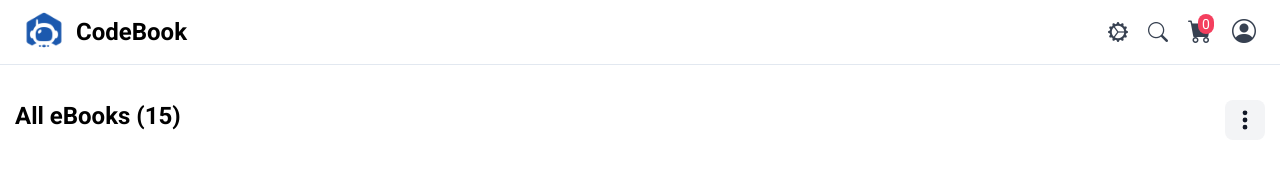
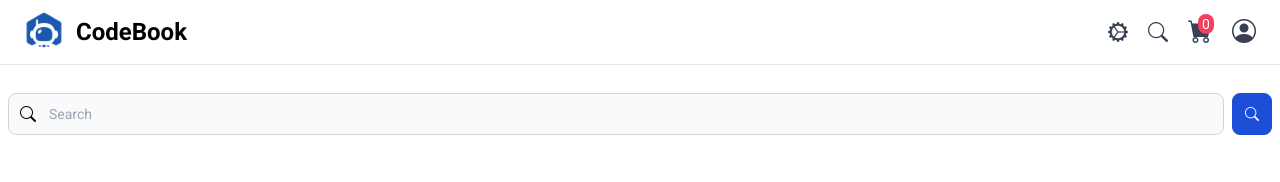
Before and after one commit to Goku216/codebook, a React (Vite) app: page /products in a window 1280 px wide. Both pictures are taken after a click on the element 1158 px from the left and 32 px from the top of the page. Shown: the top 182 px of the page. Built offline with nearby package versions, Linux system fonts and the light colour scheme; data requests are answered from the project's data file.

Commit message:
added search feature

```diff
--- a/src/components/Layouts/Header.jsx
+++ b/src/components/Layouts/Header.jsx
@@ -1,8 +1,11 @@
 import { Link } from "react-router-dom";
 import Logo from "../../../public/logo192.png";
 import { useEffect, useState } from "react";
+import { Search } from "../Sections/Search";
 
 export const Header = () => {
+  const [showSearch, setShowSearch] = useState(false);
+
   const [darkMode, setdarkMode] = useState(
     JSON.parse(localStorage.getItem("darkMode")) || false
   );
@@ -14,6 +17,7 @@ export const Header = () => {
       document.documentElement.classList.remove("dark");
     }
   }, [darkMode]);
+
   return (
     <header>
       <nav className="bg-white dark:bg-gray-900">
@@ -29,7 +33,10 @@ export const Header = () => {
               onClick={() => setdarkMode(!darkMode)}
               className="cursor-pointer text-xl text-gray-700 dark:text-white mr-5 bi bi-gear-wide-connected"
             ></span>
-            <span className="cursor-pointer text-xl text-gray-700 dark:text-white mr-5 bi bi-search"></span>
+            <span
+              onClick={() => setShowSearch(!showSearch)}
+              className="cursor-pointer text-xl text-gray-700 dark:text-white mr-5 bi bi-search"
+            ></span>
             <Link to="/cart" className="text-gray-700 dark:text-white mr-5">
               <span className="text-2xl bi bi-cart-fill relative">
                 <span className="text-white text-sm absolute -top-1 left-2.5 bg-rose-500 px-1 rounded-full ">
@@ -41,6 +48,7 @@ export const Header = () => {
           </div>
         </div>
       </nav>
+      {showSearch && <Search setShowSearch={setShowSearch} />}
     </header>
   );
 };
--- a/src/components/Sections/Search.jsx
+++ b/src/components/Sections/Search.jsx
@@ -1,10 +1,22 @@
+import { useNavigate } from "react-router-dom";
+import { useRef } from "react";
+
 export const Search = () => {
+  const navigate = useNavigate();
+  const searchRef = useRef();
+
+  const handleSearch = (event) => {
+    event.preventDefault();
+    navigate(`/products?q=${searchRef.current.value}`);
+  };
+
   return (
     <div className="mx-auto max-w-screen-xl p-2 my-5">
-      <form className="flex items-center">
+      <form onSubmit={handleSearch} className="flex items-center">
         <div className="relative w-full">
           <span className="bi bi-search flex absolute inset-y-0 left-0 items-center pl-3 pointer-events-none"></span>
           <input
+            ref={searchRef}
             name="search"
             type="text"
             id="simple-search"
--- a/src/pages/Products/ProductList.jsx
+++ b/src/pages/Products/ProductList.jsx
@@ -1,19 +1,26 @@
 import { useState, useEffect } from "react";
 import { ProductCard } from "../../components";
 import { FilterBar } from "./components/FilterBar";
+import { useLocation } from "react-router-dom";
 
 export const ProductList = () => {
   const [show, setShow] = useState(false);
   const [products, setProducts] = useState([]);
+  const search = useLocation().search;
+  const searchTerm = new URLSearchParams(search).get("q");
   useEffect(() => {
     async function fetchProducts() {
-      const fetchedData = await fetch("http://localhost:8000/products");
+      const fetchedData = await fetch(
+        `http://localhost:8000/products?name_like=${
+          searchTerm ? searchTerm : ""
+        }`
+      );
       const data = await fetchedData.json();
       setProducts(data);
     }
 
     fetchProducts();
-  }, []);
+  }, [searchTerm]);
   return (
     <main>
       <section className="my-5">
```
